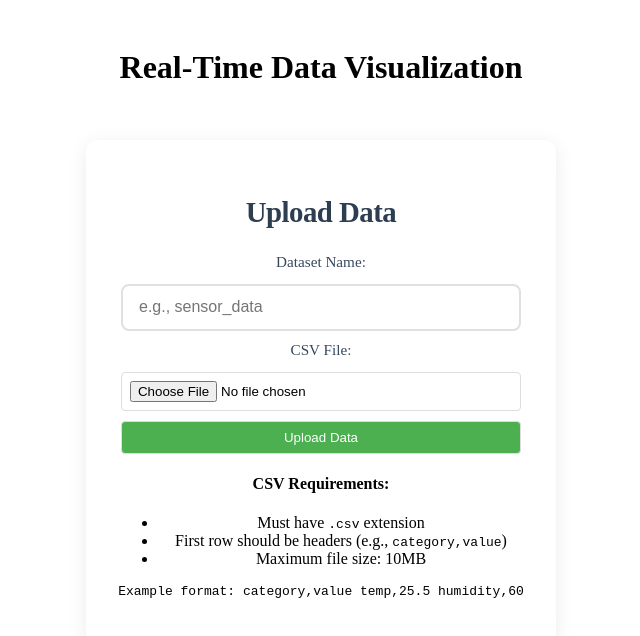
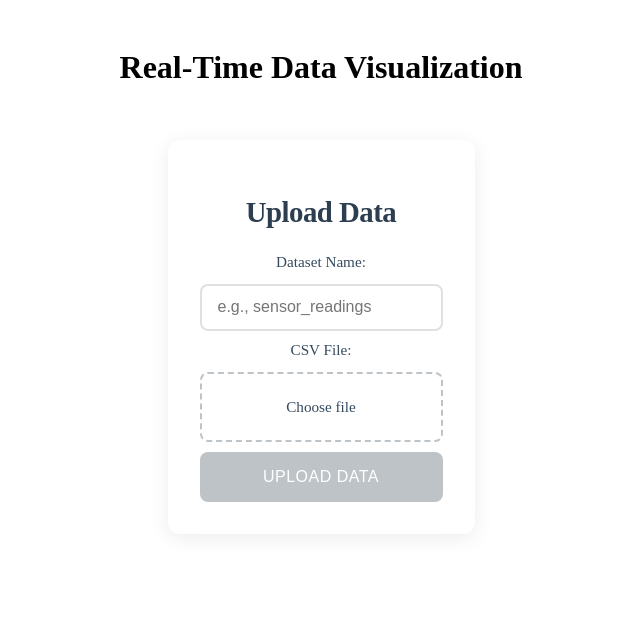
Before and after one commit to Abhishek82210/DataViz, a React (Create React App) app in the folder datavfront/: page / in a window 1280 px wide. Shown: the top 636 px of the page, without its empty margins (319-959 px from the left). Built offline with nearby package versions, Linux system fonts and the light colour scheme.

Commit message:
Update DataUpload.js

```diff
--- a/datavfront/src/components/DataUpload.js
+++ b/datavfront/src/components/DataUpload.js
@@ -11,23 +11,19 @@ const DataUpload = ({ onUploadSuccess }) => {
   const handleSubmit = async (e) => {
     e.preventDefault();
 
+    // Validation
     if (!file) {
       setMessage({ text: 'Please select a file', isError: true });
       return;
     }
 
     if (!file.name.toLowerCase().endsWith('.csv')) {
-      setMessage({ text: 'File must have .csv extension', isError: true });
+      setMessage({ text: 'Only CSV files are allowed', isError: true });
       return;
     }
 
     if (!datasetName.trim()) {
-      setMessage({ text: 'Please enter a dataset name', isError: true });
-      return;
-    }
-
-    if (datasetName.trim().toLowerCase() === 'upload') {
-      setMessage({ text: "'upload' is a reserved dataset name", isError: true });
+      setMessage({ text: 'Dataset name is required', isError: true });
       return;
     }
 
@@ -46,46 +42,51 @@ const DataUpload = ({ onUploadSuccess }) => {
           headers: {
             'Content-Type': 'multipart/form-data'
           },
-          timeout: 30000
+          timeout: 30000,
+          withCredentials: true
         }
       );
 
-      setMessage({ text: response.data, isError: false });
-      onUploadSuccess(datasetName);
+      // Handle successful response
+      if (response.data?.message) {
+        setMessage({ text: response.data.message, isError: false });
+        onUploadSuccess(datasetName.trim());
+        resetForm();
+      }
 
-      setDatasetName('');
-      setFile(null);
     } catch (error) {
-      console.error("Upload error:", error);
+      handleApiError(error);
+    } finally {
+      setIsUploading(false);
+    }
+  };
 
+  const handleApiError = (error) => {
     let errorMsg = 'Upload failed';
 
     if (error.response) {
-        const serverMessage = error.response.data;
-        if (typeof serverMessage === 'string') {
-          if (serverMessage.includes("upload")) {
-            errorMsg = "Dataset name cannot be 'upload'";
-          } else if (serverMessage.includes("extension")) {
-            errorMsg = "Please upload a valid .csv file";
-          } else {
-            errorMsg = serverMessage;
+      // Handle structured error responses
+      const responseData = error.response.data;
+      errorMsg = responseData?.error ||
+                responseData?.message ||
+                'Server error occurred';
+
+      // Special cases
+      if (error.response.status === 413) {
+        errorMsg = 'File too large (max 10MB)';
       }
-        } else {
-          errorMsg = "Server returned an unexpected error format";
-        }
+    } else if (error.code === 'ECONNABORTED') {
+      errorMsg = 'Request timed out';
     } else if (error.request) {
-        errorMsg = 'No response from server. Please try again later.';
-      } else {
-        errorMsg = error.message;
+      errorMsg = 'No server response';
     }
 
-      setMessage({
-        text: errorMsg,
-        isError: true
-      });
-    } finally {
-      setIsUploading(false);
-    }
+    setMessage({ text: errorMsg, isError: true });
+  };
+
+  const resetForm = () => {
+    setDatasetName('');
+    setFile(null);
   };
 
   return (
@@ -99,35 +100,38 @@ const DataUpload = ({ onUploadSuccess }) => {
             type="text"
             value={datasetName}
             onChange={(e) => setDatasetName(e.target.value)}
-            placeholder="e.g., sensor_data"
+            placeholder="e.g., sensor_readings"
             disabled={isUploading}
           />
         </div>
 
         <div className="form-group">
           <label>CSV File:</label>
+          <div className="file-input-wrapper">
             <input
               type="file"
               accept=".csv"
               onChange={(e) => setFile(e.target.files[0])}
               disabled={isUploading}
+              id="csvFile"
             />
+            <label htmlFor="csvFile" className="file-input-label">
+              {file ? file.name : 'Choose file'}
+            </label>
+          </div>
           {file && (
             <div className="file-info">
-              Selected: {file.name} ({Math.round(file.size / 1024)} KB)
+              Size: {(file.size / 1024).toFixed(2)} KB
             </div>
           )}
         </div>
 
         <button
           type="submit"
+          className="submit-button"
           disabled={isUploading || !file || !datasetName.trim()}
         >
-          {isUploading ? (
-            <span className="upload-spinner">Uploading...</span>
-          ) : (
-            'Upload Data'
-          )}
+          {isUploading ? 'Uploading...' : 'Upload Data'}
         </button>
 
         {message.text && (
@@ -136,21 +140,6 @@ const DataUpload = ({ onUploadSuccess }) => {
           </div>
         )}
       </form>
-
-      <div className="csv-requirements">
-        <h4>CSV Requirements:</h4>
-        <ul>
-          <li>Must have <code>.csv</code> extension</li>
-          <li>First row should be headers (e.g., <code>category,value</code>)</li>
-          <li>Maximum file size: 10MB</li>
-        </ul>
-        <pre>
-          Example format:
-          category,value
-          temp,25.5
-          humidity,60
-        </pre>
-      </div>
     </div>
   );
 };
```
Lines whose indentation alone changed are shown as unchanged.
